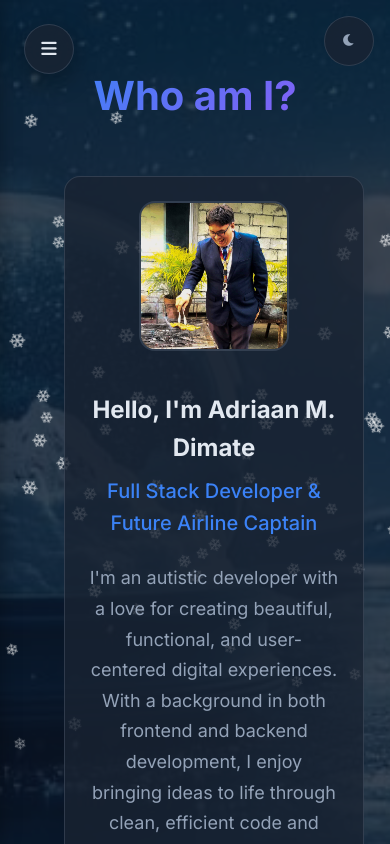
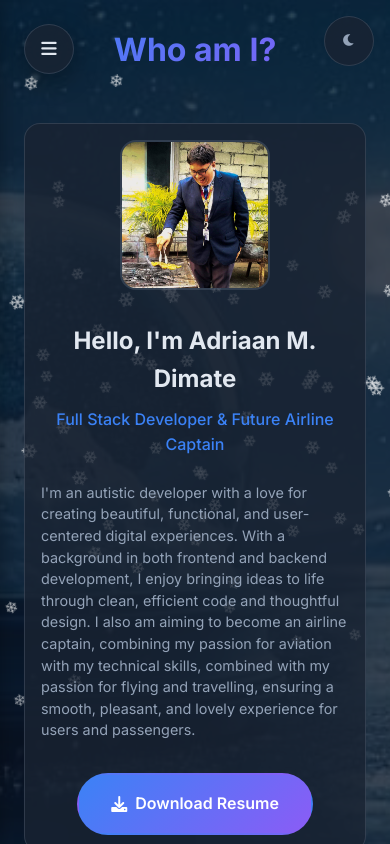
Before and after one commit to Thalanas110/adriaan-portfolio, a React (Vite) app: page /about in a window 390 px wide. Shown: the top 844 px of the page. Built offline with nearby package versions, Linux system fonts and the light colour scheme.

Commit message:
Attempt to fix skewed mobile about page

```diff
--- a/src/pages/About.css
+++ b/src/pages/About.css
@@ -212,6 +212,10 @@
 }
 
 @media (max-width: 768px) {
+  .about-content {
+    gap: 2rem;
+  }
+
   .profile-info h2 {
     font-size: 2rem;
   }
@@ -225,14 +229,48 @@
   .experience-section,
   .detail-section {
     padding: 1.5rem;
+    margin: 0;
+    max-width: 100%;
+    box-sizing: border-box;
+  }
+
+  .profile-section {
+    text-align: center;
+    gap: 1.5rem;
+  }
+
+  .profile-info {
+    text-align: center;
+  }
+
+  .bio {
+    text-align: left;
+    font-size: 1rem;
+  }
+
+  .experience-timeline {
+    padding-left: 1.5rem;
+  }
+
+  .experience-item {
+    padding-left: 1.5rem;
   }
 
   .interests-grid {
     grid-template-columns: repeat(2, 1fr);
+    gap: 0.75rem;
+  }
+
+  .interest-item {
+    padding: 0.75rem;
   }
 }
 
 @media (max-width: 480px) {
+  .about-content {
+    gap: 1.5rem;
+  }
+
   .profile-info h2 {
     font-size: 1.5rem;
   }
@@ -241,4 +279,51 @@
     width: 150px;
     height: 150px;
   }
+
+  .about-intro,
+  .experience-section,
+  .detail-section {
+    padding: 1rem;
+    margin: 0 auto;
+  }
+
+  .bio {
+    font-size: 0.9rem;
+    line-height: 1.5;
+  }
+
+  .role {
+    font-size: 1rem;
+  }
+
+  .experience-content h3 {
+    font-size: 1.1rem;
+  }
+
+  .detail-section h3 {
+    font-size: 1.25rem;
+  }
 }
+
+/* Extra small devices - ensure content doesn't overflow */
+@media (max-width: 360px) {
+  .page-container {
+    padding: 0.5rem;
+  }
+
+  .about-intro,
+  .experience-section,
+  .detail-section {
+    padding: 0.75rem;
+  }
+
+  .profile-photo {
+    width: 120px;
+    height: 120px;
+  }
+
+  .interests-grid {
+    grid-template-columns: 1fr 1fr;
+    gap: 0.5rem;
+  }
+}
--- a/src/styles/globals.css
+++ b/src/styles/globals.css
@@ -132,12 +132,15 @@ body {
   margin-left: var(--sidebar-width);
   min-height: 100vh;
   transition: margin-left var(--transition-medium);
+  width: calc(100% - var(--sidebar-width));
+  box-sizing: border-box;
 }
 
 .page-container {
   max-width: 1200px;
   margin: 0 auto;
   padding: 2rem;
+  box-sizing: border-box;
 }
 
 /* Common Button Styles */
@@ -253,12 +256,40 @@ body {
   transition: inherit;
 }
 
+/* Mobile and tablet responsive adjustments */
+@media (max-width: 1024px) {
+  .main-content {
+    margin-left: 0;
+    width: 100%;
+  }
+}
+
 @media (max-width: 768px) {
   .main-content {
     margin-left: 0;
+    padding: 0;
+    width: 100%;
+  }
+
+  .page-container {
+    padding: 1rem;
+    margin: 0 auto;
+    max-width: 100%;
+    box-sizing: border-box;
   }
 
   .page-title {
     font-size: 2.5rem;
   }
 }
+
+/* Very small mobile devices */
+@media (max-width: 480px) {
+  .page-container {
+    padding: 0.75rem;
+  }
+
+  .page-title {
+    font-size: 2rem;
+  }
+}
```
